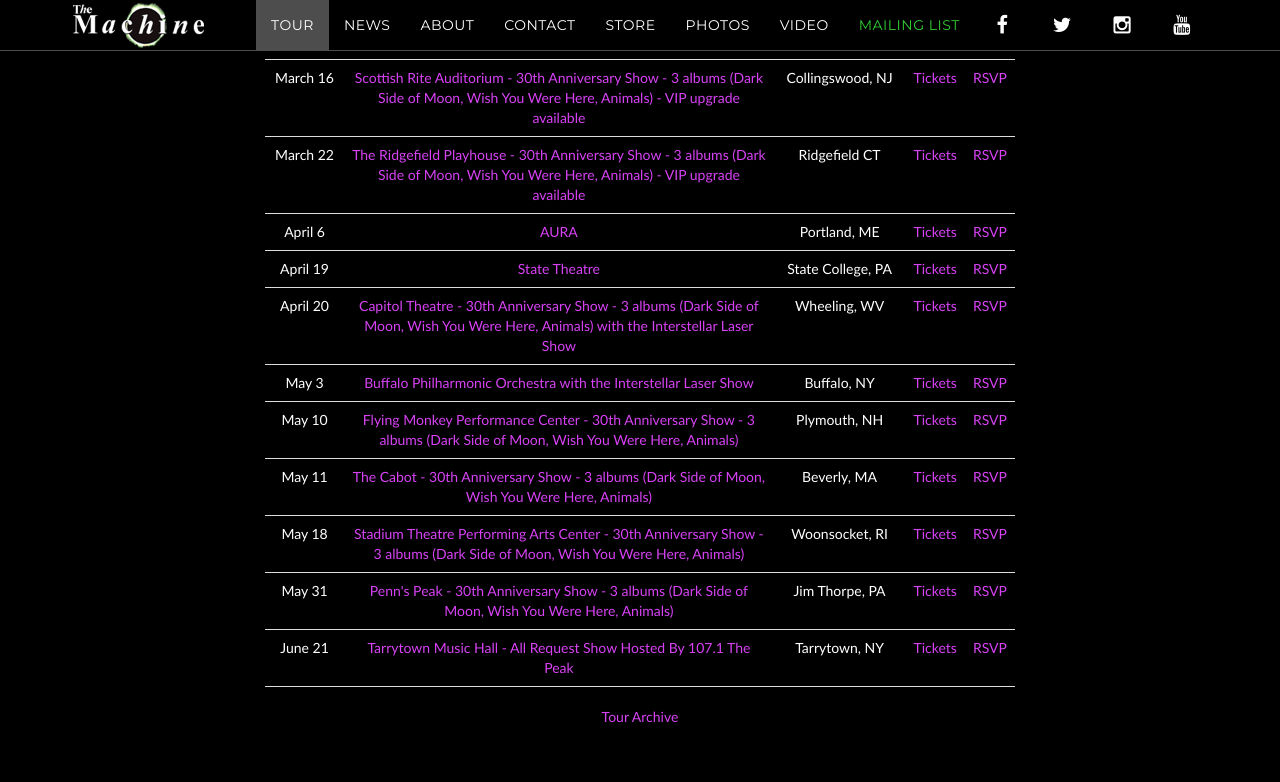
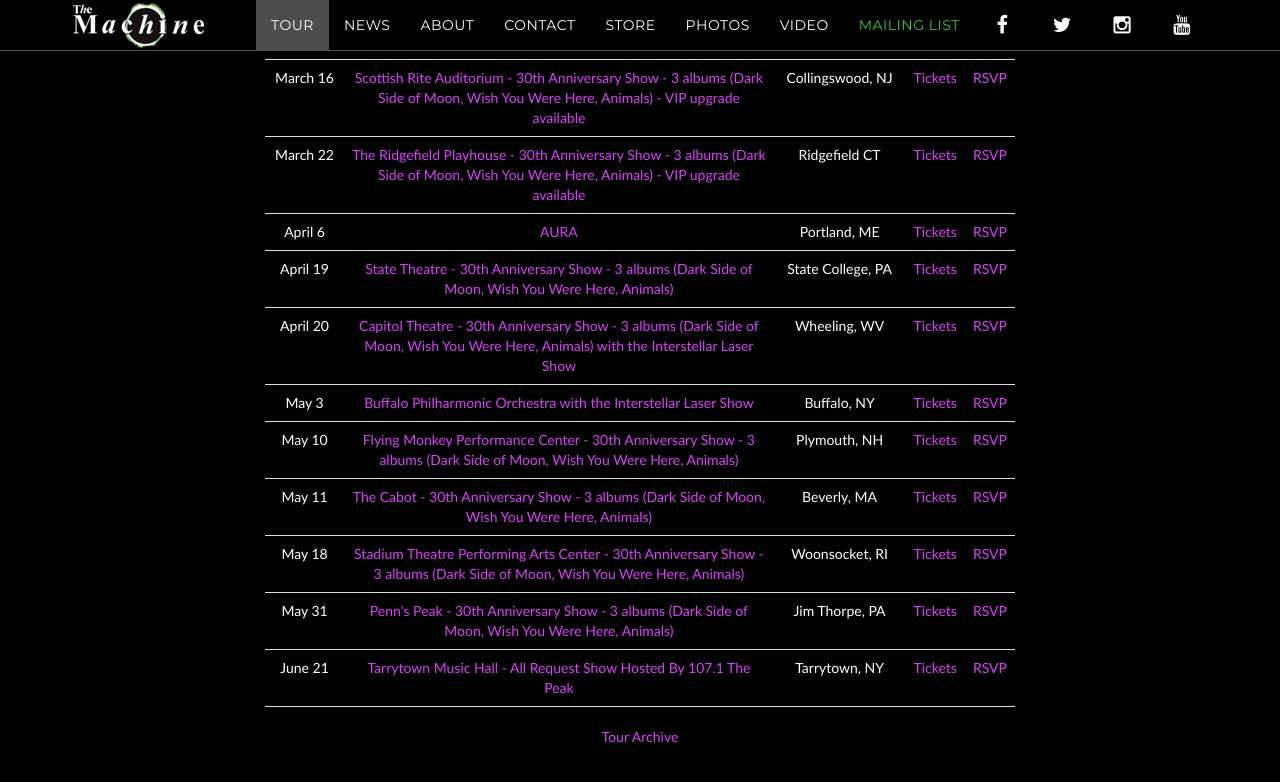
Before and after one commit to machineweb/machineweb.github.io, a Jekyll site: the page built from index.html, in a window 1280 px wide and 900 px high, scrolled down 1680 px. Shown: the top 782 px of the window. Built offline with Jekyll 4.4.1, drawn with Linux system fonts in a browser that asks for light colours; comment, search, counter and statistics services are not loaded.

Commit message:
Updated tour

```diff
--- a/_data/tour.yml
+++ b/_data/tour.yml
@@ -3771,7 +3771,7 @@
     order: "1561089600000"
 
   - date: "April 19 2019"
-    venue: "State Theatre"
+    venue: "State Theatre - 30th Anniversary Show - 3 albums (Dark Side of Moon, Wish You Were Here, Animals)"
     venue-url: "https://ci.ovationtix.com/34634/performance/10370322"
     location: "State College, PA"
     tickets-url: "https://ci.ovationtix.com/34634/performance/10370322"
```
